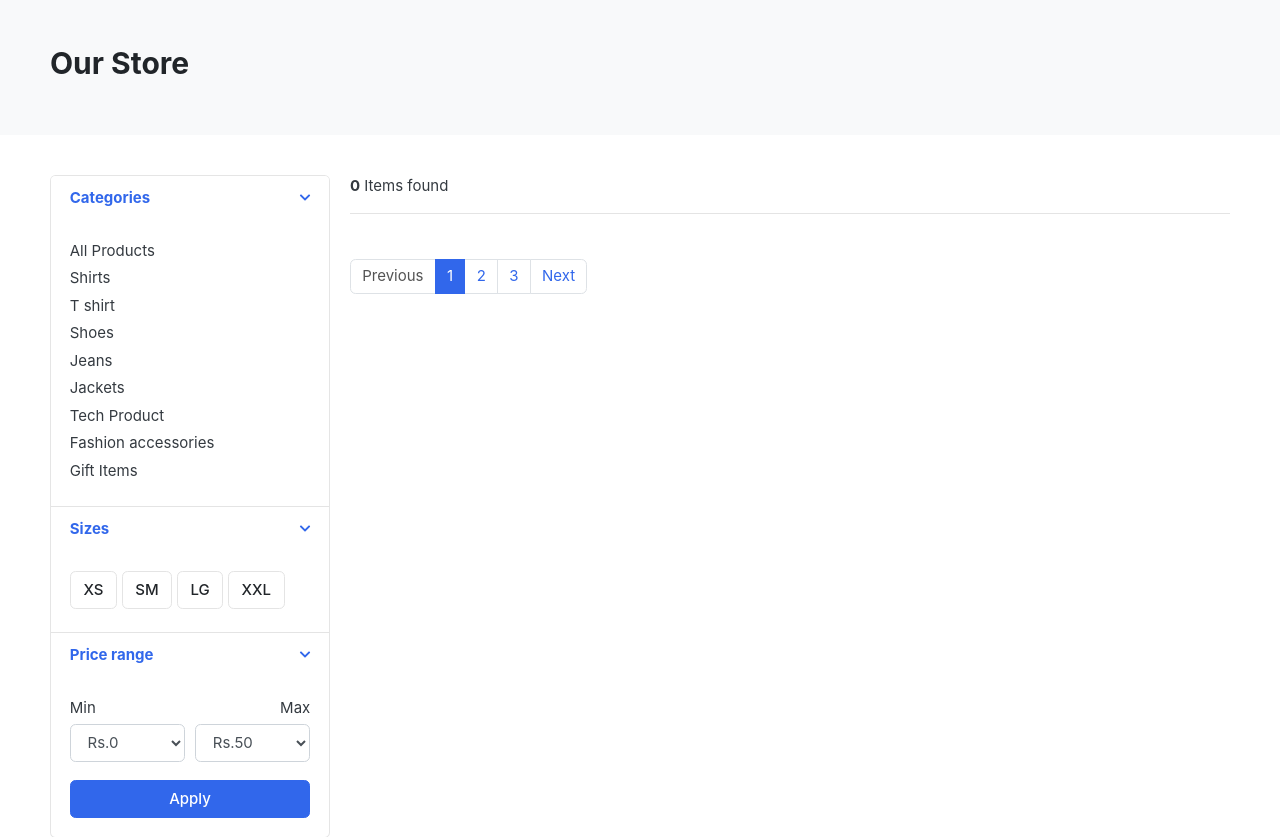
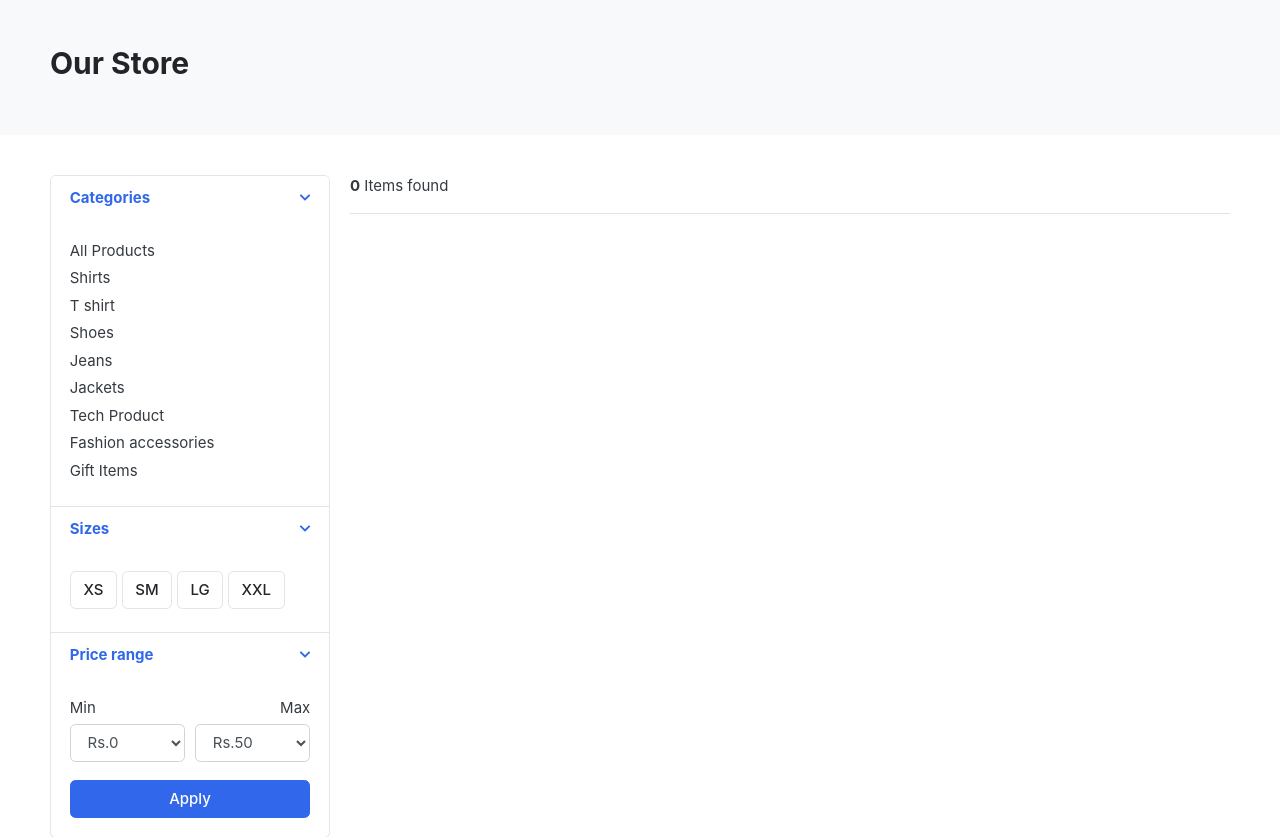
Before and after one commit to amritshrestha48/REET_MENS_ACCESSORIES, a Django app: a page that uses templates/store/store.html in a window 1280 px wide. Shown: the part 119-956 px from the top of the page. Run offline with Django 5.2, Linux system fonts and the light colour scheme; data comes from the database, SQL or seed files in the repository; both versions use the stored data as it was after the commit; some libraries are stand-ins or nearby versions; some web fonts are replaced.

Commit message:
pagination

```diff
--- a/carts/views.py
+++ b/carts/views.py
@@ -57,6 +57,8 @@ def remove_cart_item(request, product_id):
 
 def cart(request, total=0, quantity=0, cart_items=None):
     try:
+        tax = 0
+        grand_total = 0
         cart = Cart.objects.filter(cart_id=_cart_id(request)).first()
         cart_items = CartItem.objects.filter(cart=cart, is_active=True)
         for cart_item in cart_items:
--- a/store/views.py
+++ b/store/views.py
@@ -4,7 +4,7 @@ from category.models import Category
 from carts.models import CartItem
 
 from carts.views import _cart_id
-
+from django.core.paginator import EmptyPage, PageNotAnInteger, Paginator
 # Create your views here.
 
 def store(request, category_slug=None):
@@ -14,13 +14,19 @@ def store(request, category_slug=None):
     if category_slug != None:
         categories = get_object_or_404(Category, slug=category_slug)
         products = Product.objects.filter(category=categories, is_available=True)
+        paginator = Paginator(products, 6)
+        page = request.GET.get('page')
+        paged_products = paginator.get_page(page)
         product_count = products.count()
     else:
 
-        products = Product.objects.all().filter(is_available=True)
+        products = Product.objects.all().filter(is_available=True).order_by('id')
+        paginator = Paginator(products, 6)
+        page = request.GET.get('page')
+        paged_products = paginator.get_page(page)
         product_count = products.count()
     context = {
-        'products': products,
+        'products': paged_products,
         'product_count' : products.count,
     }
     return render(request, 'store/store.html', context)
--- a/templates/store/store.html
+++ b/templates/store/store.html
@@ -141,7 +141,7 @@
 						<span class="price">Rs. {{ product.price }}</span>
 					</div> <!-- price-wrap.// -->
 				</div>
-				<a href="{% url 'add_cart' product.id %}" class="btn btn-block btn-primary">Add to Cart </a>
+				<a href="{{ product.get_url }}" class="btn btn-block btn-primary">View Details</a>
 			</figcaption>
 		</figure>
 	</div> <!-- col.// -->
@@ -150,13 +150,32 @@
 
 
 <nav class="mt-4" aria-label="Page navigation sample">
-  <ul class="pagination">
-    <li class="page-item disabled"><a class="page-link" href="#">Previous</a></li>
-    <li class="page-item active"><a class="page-link" href="#">1</a></li>
-    <li class="page-item"><a class="page-link" href="#">2</a></li>
-    <li class="page-item"><a class="page-link" href="#">3</a></li>
-    <li class="page-item"><a class="page-link" href="#">Next</a></li>
+  {% if products.has_other_pages %}
+    <ul class="pagination">
+      {% if products.has_previous %}
+        <li class="page-item">
+          <a class="page-link" href="?page={{ products.previous_page_number }}">Previous</a>
+        </li>
+      {% else %}
+        <li class="page-item disabled">
+          <a class="page-link" href="#">Previous</a>
+        </li>
+      {% endif %}
+	{% for i in products.paginator.page_range %}
+	  {% if products.number == i %}
+        <li class="page-item"><a class="page-link" href="#">{{i}}</a></li>
+      {% else %}
+	    <li class="page-item"><a class="page-link" href="?page={{i}}">{{i}}</a></li>
+	  {% endif%}
+	{% endfor %}
+
+    {% if products.has_next %}
+       <li class="page-item"><a class="page-link" href="?page={{products.next_page_number}}">Next</a></li>
+	{% else %}
+	   <li class="page-item disabled"><a class="page-link" href="#">Next</a></li>
+	{% endif %}
   </ul>
+ {% endif %}
 </nav>
 
 	</main> <!-- col.// -->
```
Also changed, not shown: db.sqlite3.
